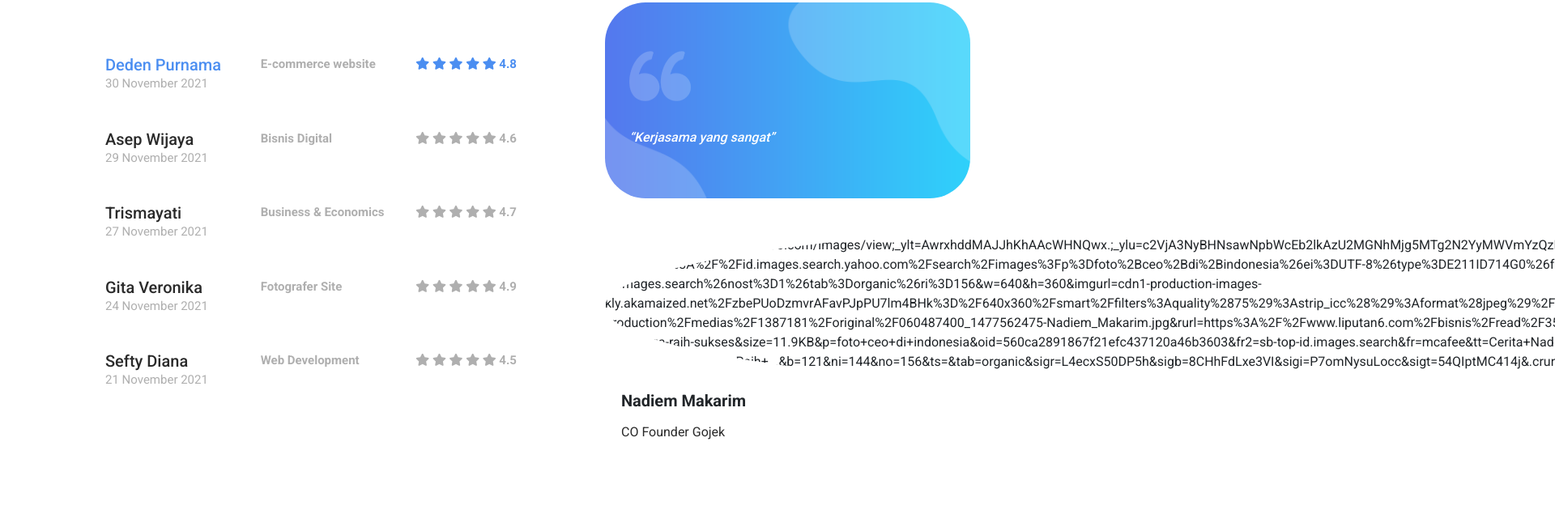
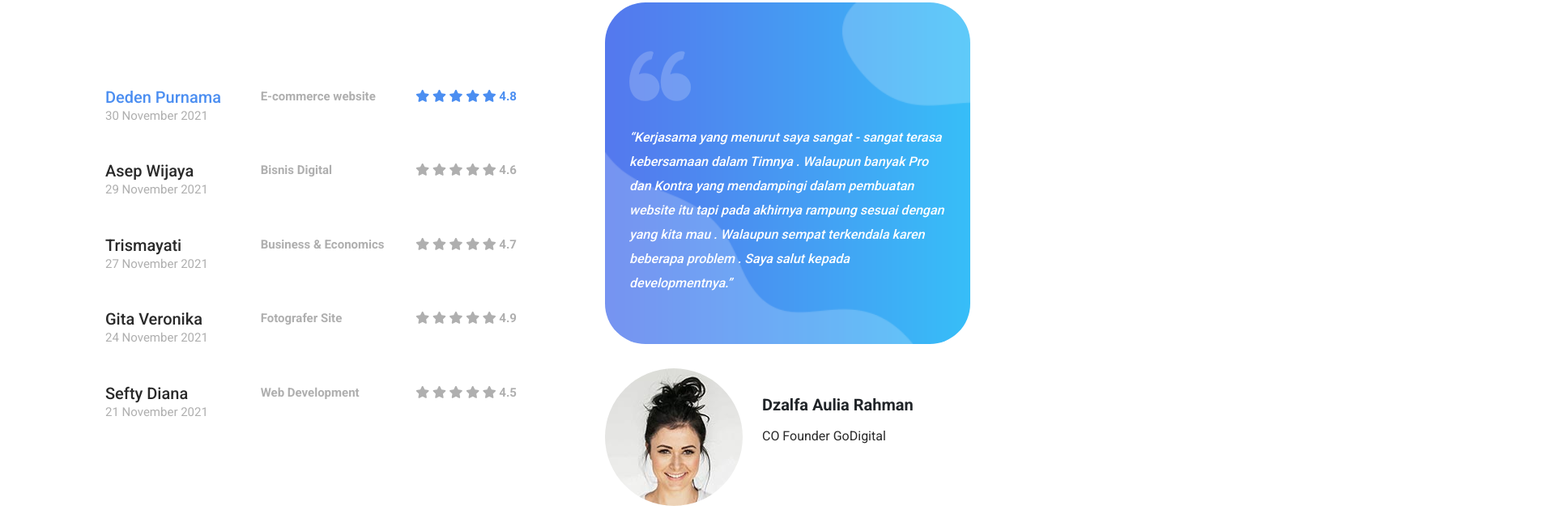
Before and after one commit to Aulianyna/pwpb-berhasill, a plain HTML site: page index.html in a window 1280 px wide. Shown: the part 2741-3376 px from the top of the page at 81% size, 1920 px wide, since content can reach past the window. Drawn offline with Linux system fonts and the light colour scheme.

Commit message:
ubah bagian ceo quote

```diff
--- a/index.html
+++ b/index.html
@@ -441,13 +441,13 @@ https://templatemo.com/tm-570-chain-app-dev
                             <div class="col-lg-12">
                               <div class="client-content">
                                 <img src="assets/images/quote.png" alt="">
-                                <p>“Kerjasama yang sangat”</p>
+                                <p>“Kerjasama yang menurut saya sangat - sangat terasa kebersamaan dalam Timnya . Walaupun banyak Pro dan Kontra yang mendampingi dalam pembuatan website itu tapi pada akhirnya rampung sesuai dengan yang kita mau . Walaupun sempat terkendala karen beberapa problem . Saya salut kepada developmentnya.”</p>
                               </div>
                               <div class="down-content">
-                                <img src="assets/images/client-image.jpgn" alt="https://id.images.search.yahoo.com/images/view;_ylt=AwrxhddMAJJhKhAAcWHNQwx.;_ylu=c2VjA3NyBHNsawNpbWcEb2lkAzU2MGNhMjg5MTg2N2YyMWVmYzQzNzEyMGE0NmIzNjAzBGdwb3MDMTU2BGl0A2Jpbmc-?back=https%3A%2F%2Fid.images.search.yahoo.com%2Fsearch%2Fimages%3Fp%3Dfoto%2Bceo%2Bdi%2Bindonesia%26ei%3DUTF-8%26type%3DE211ID714G0%26fr%3Dmcafee%26fr2%3Dsb-top-id.images.search%26nost%3D1%26tab%3Dorganic%26ri%3D156&w=640&h=360&imgurl=cdn1-production-images-kly.akamaized.net%2FzbePUoDzmvrAFavPJpPU7lm4BHk%3D%2F640x360%2Fsmart%2Ffilters%3Aquality%2875%29%3Astrip_icc%28%29%3Aformat%28jpeg%29%2Fkly-media-production%2Fmedias%2F1387181%2Foriginal%2F060487400_1477562475-Nadiem_Makarim.jpg&rurl=https%3A%2F%2Fwww.liputan6.com%2Fbisnis%2Fread%2F3582132%2Fcerita-nadiem-makarim-bangun-go-jek-dari-nol-hingga-raih-sukses&size=11.9KB&p=foto+ceo+di+indonesia&oid=560ca2891867f21efc437120a46b3603&fr2=sb-top-id.images.search&fr=mcafee&tt=Cerita+Nadiem+Makarim+Bangun+Go-Jek+dari+Nol+hingga+Raih+...&b=121&ni=144&no=156&ts=&tab=organic&sigr=L4ecxS50DP5h&sigb=8CHhFdLxe3VI&sigi=P7omNysuLocc&sigt=54QIptMC414j&.crumb=F6ZVStkB69F&fr=mcafee&fr2=sb-top-id.images.search&type=E211ID714G0">
+                                <img src="assets/images/client-image.jpg" alt="">
                                 <div class="right-content">
-                                  <h4>Nadiem Makarim</h4>
-                                  <span>CO Founder Gojek</span>
+                                  <h4>Dzalfa Aulia Rahman</h4>
+                                  <span>CO Founder GoDigital</span>
                                 </div>
                               </div>
                             </div>
```
